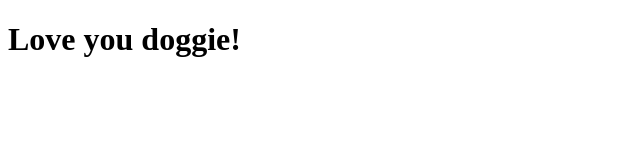
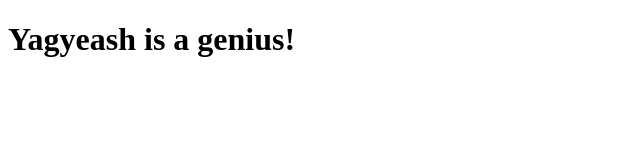
Before and after one commit to QiushuangXia/QiushuangXia.github.io, a plain HTML site: page index.html in a window 1280 px wide. Shown: the whole page, without its empty margins (0-640 px from the left). Drawn offline with Linux system fonts and the light colour scheme.

Commit message:
Update index.html

```diff
--- a/index.html
+++ b/index.html
@@ -1,6 +1,6 @@
 <!DOCTYPE html>
 <html>
 <body>
-<h1>Love you doggie!</h1>
+<h1>Yagyeash is a genius!</h1>
 </body>
 </html>
```
